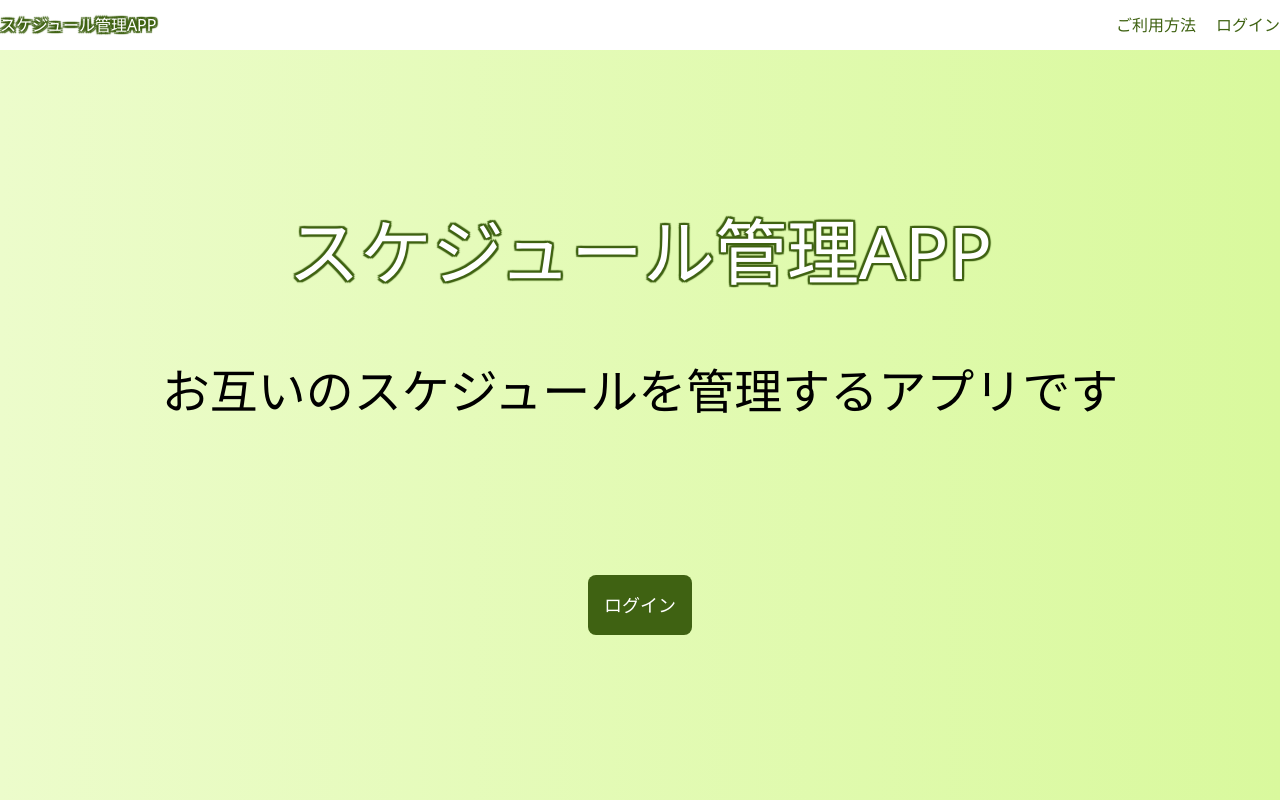
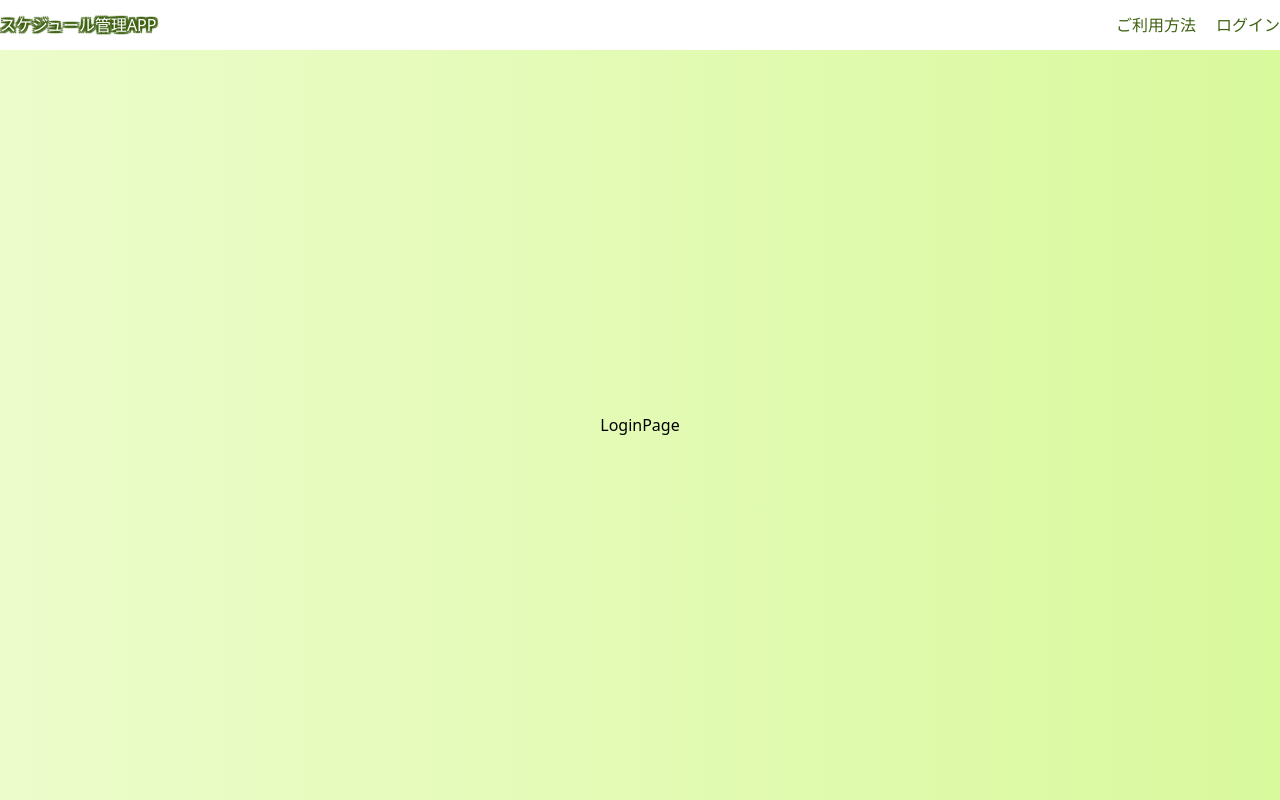
Before and after one commit to yuya024/calender-project, a React (Vite) app: page /login in a window 1280 px wide. Built offline with nearby package versions, Linux system fonts and the light colour scheme.

Commit message:
feat: react-router-domを導入

```diff
--- a/package.json
+++ b/package.json
@@ -11,7 +11,8 @@
   },
   "dependencies": {
     "react": "^18.2.0",
-    "react-dom": "^18.2.0"
+    "react-dom": "^18.2.0",
+    "react-router-dom": "^6.22.3"
   },
   "devDependencies": {
     "@types/react": "^18.2.55",
--- /dev/null
+++ b/src/components/pages/LoginPage.tsx
@@ -0,0 +1,3 @@
+export const LoginPage = () => {
+  return <div>LoginPage</div>;
+};
--- a/src/components/pages/TopPage.tsx
+++ b/src/components/pages/TopPage.tsx
@@ -1,9 +1,7 @@
 import { PrimaryBtn } from "../atoms/PrimaryBtn";
-import { NotLoginLayout } from "../templates/NotLoginLayout";
 
 export const TopPage = () => {
   return (
-    <NotLoginLayout>
     <div className="text-center">
       <h1 className="text-7xl logo">スケジュール管理APP</h1>
       <p className="pt-[10vh] text-5xl">
@@ -13,6 +11,5 @@
         <PrimaryBtn>ログイン</PrimaryBtn>
       </div>
     </div>
-    </NotLoginLayout>
   );
 };
--- a/src/components/templates/NotLoginLayout.tsx
+++ b/src/components/templates/NotLoginLayout.tsx
@@ -1,10 +1,6 @@
-import { ReactNode } from "react";
+import { Outlet } from "react-router-dom";
 
-type PropsType = {
-  children: ReactNode;
-};
-
-export const NotLoginLayout = ({ children }: PropsType) => {
+export const NotLoginLayout = () => {
   return (
     <div className="relative">
       <header className="fixed top-0 right-0 left-0 bg-white">
@@ -20,7 +16,7 @@
       </header>
 
       <main className="pt-[50px] bg-gradient-to-r from-lime-100 to-lime-200 h-screen flex flex-col justify-center items-center">
-        {children}
+        <Outlet />
       </main>
     </div>
   );
--- a/src/main.tsx
+++ b/src/main.tsx
@@ -4,10 +4,11 @@
 import "./styles/destyle.css";
 import "./styles/output.css";
 
-import { TopPage } from "./components/pages/TopPage";
+import { RouterProvider } from "react-router-dom";
+import { router } from "./routes";
 
 ReactDOM.createRoot(document.getElementById("root")!).render(
   <React.StrictMode>
-    <TopPage />
+    <RouterProvider router={router} />
   </React.StrictMode>
 );
--- /dev/null
+++ b/src/routes.tsx
@@ -0,0 +1,15 @@
+import { createBrowserRouter } from "react-router-dom";
+import { TopPage } from "./components/pages/TopPage";
+import { LoginPage } from "./components/pages/LoginPage";
+import { NotLoginLayout } from "./components/templates/NotLoginLayout";
+
+export const router = createBrowserRouter([
+  {
+    path: "/",
+    element: <NotLoginLayout />,
+    children: [
+      { index: true, element: <TopPage /> },
+      { path: "login", element: <LoginPage /> },
+    ],
+  },
+]);
--- a/src/styles/output.css
+++ b/src/styles/output.css
@@ -635,14 +635,14 @@
   border-radius: 0.5rem;
 }
 
+.bg-lime-800 {
+  --tw-bg-opacity: 1;
+  background-color: rgb(63 98 18 / var(--tw-bg-opacity));
+}
+
 .bg-white {
   --tw-bg-opacity: 1;
   background-color: rgb(255 255 255 / var(--tw-bg-opacity));
-}
-
-.bg-lime-800 {
-  --tw-bg-opacity: 1;
-  background-color: rgb(63 98 18 / var(--tw-bg-opacity));
 }
 
 .bg-gradient-to-r {
@@ -663,10 +663,6 @@
   padding: 1rem;
 }
 
-.pt-\[50px\] {
-  padding-top: 50px;
-}
-
 .pt-\[10vh\] {
   padding-top: 10vh;
 }
@@ -675,17 +671,21 @@
   padding-top: 20vh;
 }
 
+.pt-\[50px\] {
+  padding-top: 50px;
+}
+
 .text-center {
   text-align: center;
 }
 
-.text-7xl {
-  font-size: 4.5rem;
+.text-5xl {
+  font-size: 3rem;
   line-height: 1;
 }
 
-.text-5xl {
-  font-size: 3rem;
+.text-7xl {
+  font-size: 4.5rem;
   line-height: 1;
 }
 
```
Also changed, not shown: 1 other file (tests, documents, lock files or other folders). Lines whose indentation alone changed are shown as unchanged.
